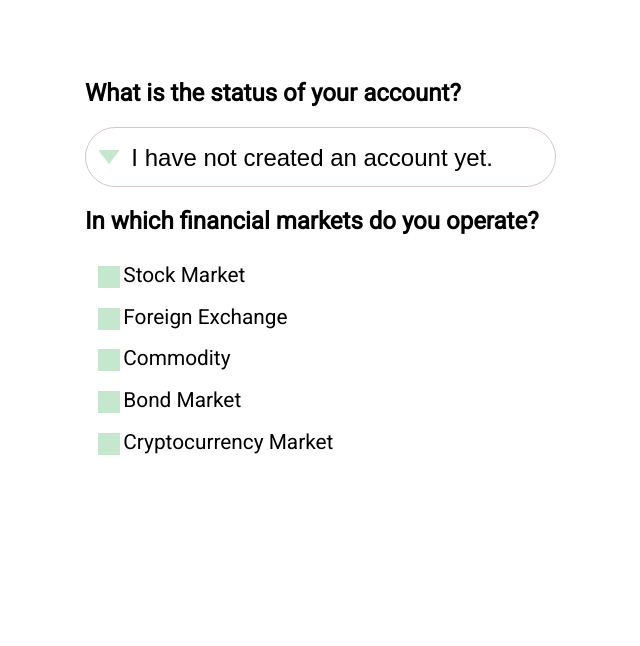
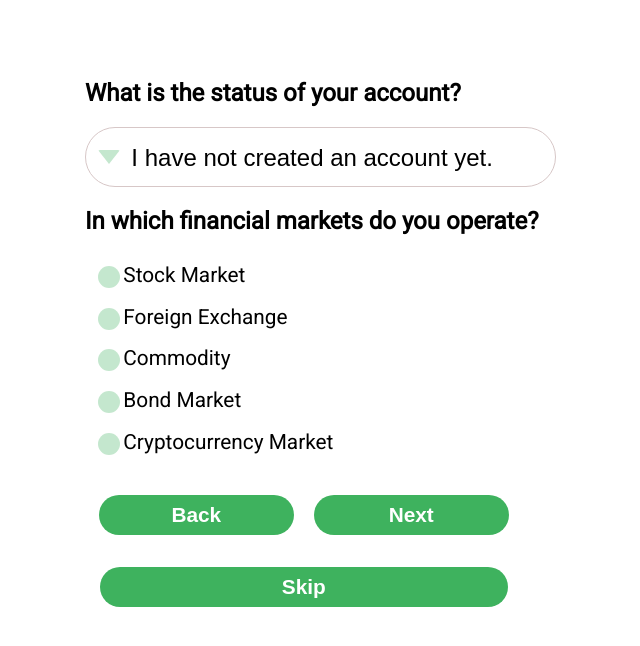
Before and after one commit to rodhis/HTML-Business-Form, a website: page src/pages/page3.html in a window 1280 px wide. Shown: the whole page, without its empty margins (323-963 px from the left). Drawn offline with Linux system fonts and the light colour scheme.

Commit message:
page 3 buttons html/css

```diff
--- a/src/assets/css/styles.css
+++ b/src/assets/css/styles.css
@@ -56,15 +56,19 @@ p {
   /* buttons */
 
 .next-button {
-    background-color: var(--button-green);
+    background-color: var(--focus-green);
     border-radius: 2rem;
     border: none;
     font-size: 1.3rem;
     color: var(--background-white);
     font-weight: 700;
-    width: 12rem;
+    width: 43%;
     height: 2.5rem;
-    margin: 2rem 4rem 0 4rem;
+    margin: 2rem 1rem 0 0;
+}
+
+.skip-button {
+    width: 90%;
 }
 
 .next-button:hover {
@@ -118,6 +122,7 @@ input[type='radio'] {
     width: 22px;
     height: 22px;
     appearance: unset;
+    border-radius: 50%;
     background-color: var(--unfocus-green);
 }
 
--- a/src/pages/page3.html
+++ b/src/pages/page3.html
@@ -55,6 +55,14 @@
                     <label for="cryptocurrency_market">Cryptocurrency Market</label>
                 </div>
             </section>
+            <a href="page2.html">
+                <button class="next-button">Back</button></a>
+
+            <a href="page4.html">
+                <button class="next-button">Next</button></a>
+
+            <a href="page4.html">
+                <button class="next-button skip-button">Skip</button></a>
         </article>
 
     </section>
```
